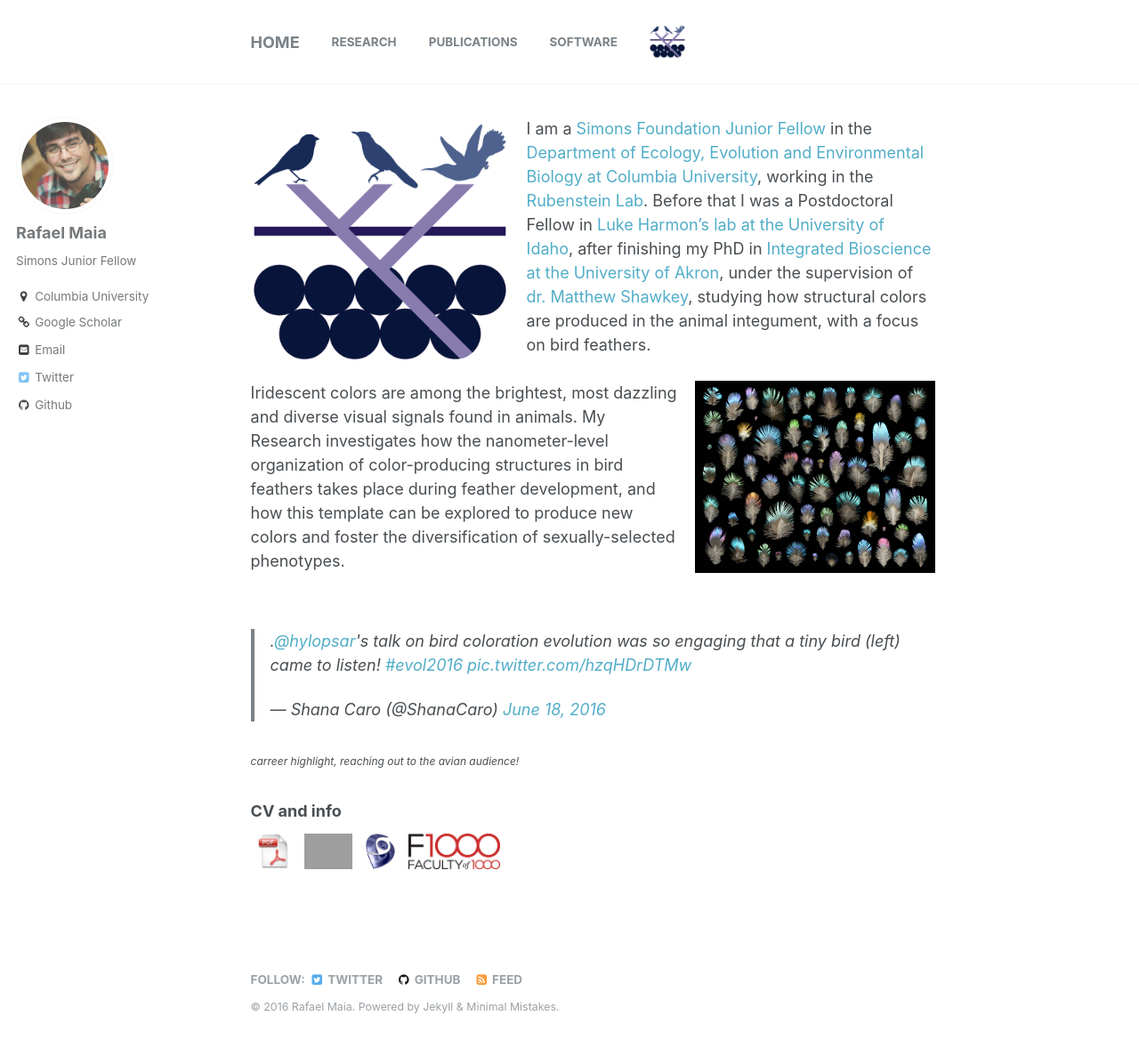
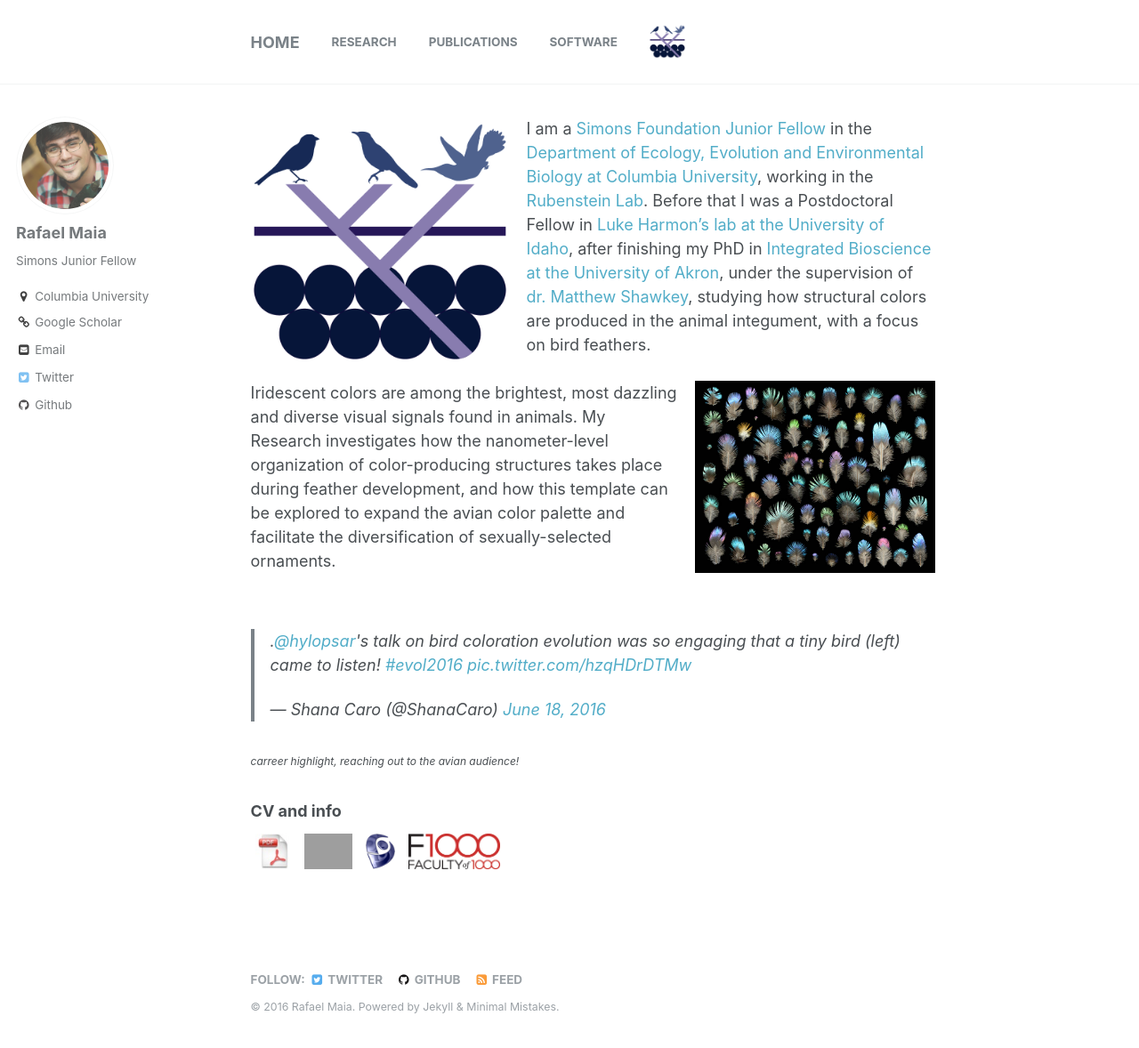
Before and after one commit to rmaia/rmaia.github.io, a Jekyll site: the page built from index.md, in a window 1280 px wide and 1196 px high. Shown: the top 1178 px of the window at 89% size. Built offline with Jekyll 4.4.1, drawn with Linux system fonts in a browser that asks for light colours; the list of posts is cut into pages by our own code; comment, search, counter and statistics services are not loaded; grey boxes are pictures that could not be loaded.

```diff
--- a/index.md
+++ b/index.md
@@ -7,7 +7,7 @@
 I am a [Simons Foundation Junior Fellow](https://www.simonsfoundation.org/simons-society-of-fellows/junior-fellows/) in the [Department of Ecology, Evolution and Environmental Biology at Columbia University](http://www.columbia.edu/cu/e3b/), working in the [Rubenstein Lab](http://www.columbia.edu/~dr2497/HOME.html). Before that I was a Postdoctoral Fellow in [Luke Harmon's lab at the University of Idaho](http://www.webpages.uidaho.edu/~lukeh/), after finishing my PhD in [Integrated Bioscience at the University of Akron](http://www.uakron.edu/id/ib/), under the supervision of [dr. Matthew Shawkey](http://gozips.uakron.edu/~shawkey/), studying how structural colors are produced in the animal integument, with a focus on bird feathers.
 <br>
 <br>
-<img align="right" style="padding-left:20px; width:290px" src="/images/Starling-Poster-WEB.jpg"> Iridescent colors are among the brightest, most dazzling and diverse visual signals found in animals. My Research investigates how the nanometer-level organization of color-producing structures in bird feathers takes place during feather development, and how this template can be explored to produce new colors and foster the diversification of sexually-selected phenotypes.
+<img align="right" style="padding-left:20px; width:290px" src="/images/Starling-Poster-WEB.jpg"> Iridescent colors are among the brightest, most dazzling and diverse visual signals found in animals. My Research investigates how the nanometer-level organization of color-producing structures takes place during feather development, and how this template can be explored to expand the avian color palette and facilitate the diversification of sexually-selected ornaments.
 <br>
 <br>
 <blockquote class="twitter-tweet" data-lang="en"><p lang="en" dir="ltr">.<a href="https://twitter.com/hylopsar">@hylopsar</a>&#39;s talk on bird coloration evolution was so engaging that a tiny bird (left) came to listen! <a href="https://twitter.com/hashtag/evol2016?src=hash">#evol2016</a> <a href="https://t.co/hzqHDrDTMw">pic.twitter.com/hzqHDrDTMw</a></p>&mdash; Shana Caro (@ShanaCaro) <a href="https://twitter.com/ShanaCaro/status/744233162474037248">June 18, 2016</a></blockquote>
```
